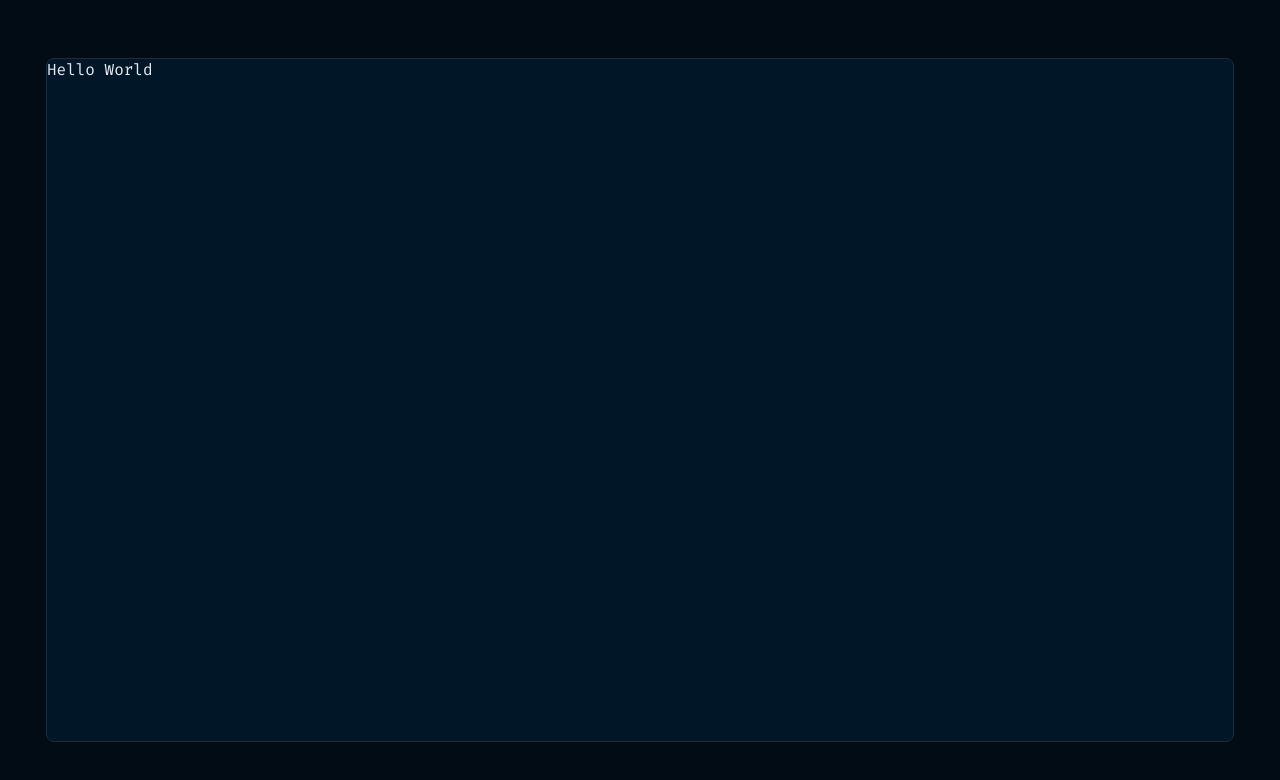
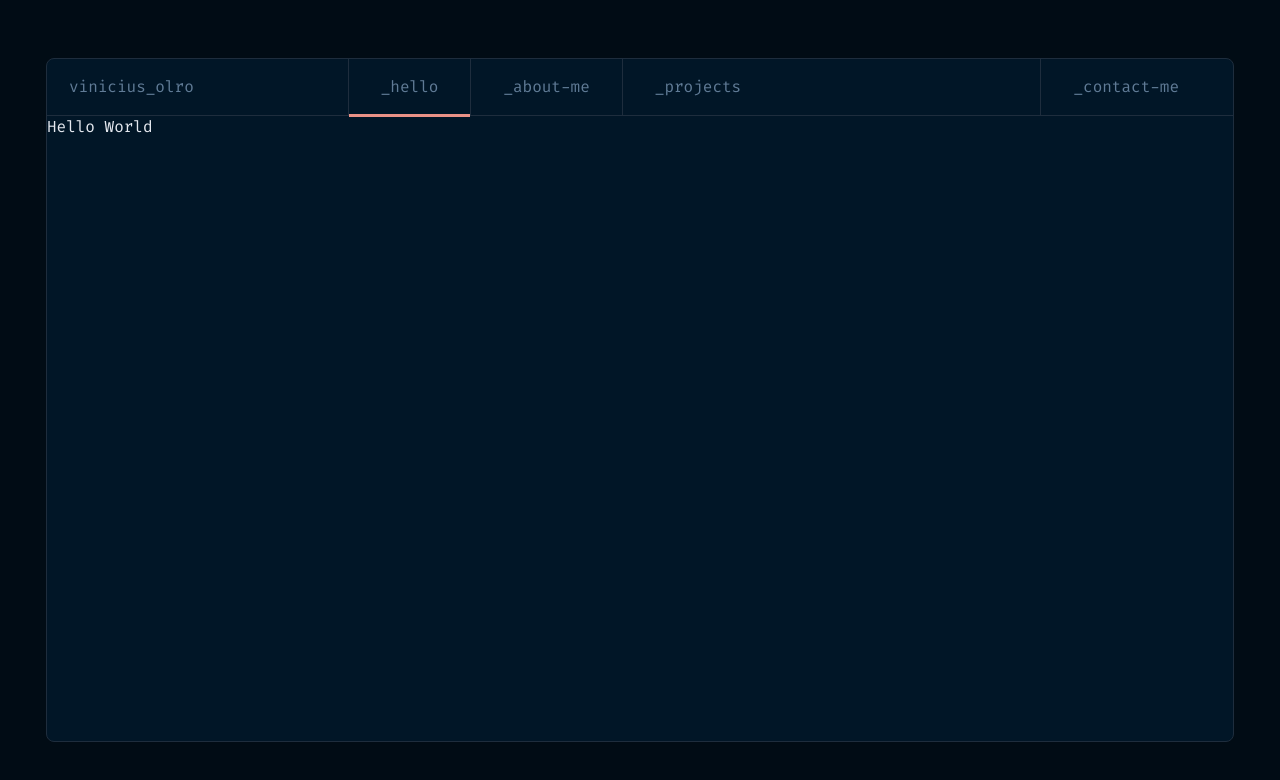
Before and after one commit to viniciusOlro/developer_portfolio, a Nuxt app: page / in a window 1280 px wide. Shown: the top 780 px of the page. Built offline with nearby package versions, Linux system fonts and the light colour scheme.

Commit message:
Start top menu

```diff
--- a/app.vue
+++ b/app.vue
@@ -1,5 +1,16 @@
 <template>
   <div id="container">
+    <header>
+      <h1>vinicius_olro</h1>
+      <nav>
+        <ul>
+          <li class="selected"><a href="#">_hello</a></li>
+          <li><a href="#">_about-me</a></li>
+          <li><a href="#">_projects</a></li>
+          <li><a href=" #">_contact-me</a></li>
+        </ul>
+      </nav>
+    </header>
     <nuxt-page />
   </div>
 </template>
@@ -10,7 +21,7 @@ export default {
 }
 </script>
 
-<style>
+<style lang="scss">
 @import url('https://fonts.googleapis.com/css2?family=Fira+Code:wght@300..700&display=swap');
 
 :root {
@@ -25,12 +36,14 @@ export default {
   font-size: 62.5%;
 }
 
-*, body {
+*,
+body {
   margin: 0;
   padding: 0;
 }
 
-html, body {
+html,
+body {
   height: 100%;
 }
 
@@ -44,12 +57,78 @@ body {
   justify-content: center;
 }
 
+ul {
+  list-style: none;
+  padding: 0;
+  margin: 0;
+}
+
+li {
+  margin: 0;
+  padding: 0;
+}
+
+a {
+  text-decoration: none;
+  color: inherit;
+  display: block;
+}
+
+
 #container {
   border: .1rem solid var(--secondary-color);
   border-radius: .8rem;
   height: calc(100vh - 14.42vh - .2rem);
   width: calc(100vw - 7.18vw - .2rem);
   background-color: var(--primary-color);
+
+  header {
+    color: var(--comment-color);
+    padding: 0 2.2rem;
+    display: flex;
+    border-bottom: .1rem solid var(--secondary-color);
+
+    h1 {
+      font-size: 1.6rem;
+      font-weight: normal;
+      margin: auto;
+      margin-right: 15.4rem;
+    }
+
+    nav {
+      width: 100%;
+      height: 5.6rem;
+
+      ul {
+        display: flex;
+        width: 100%;
+        height: 100%;
+
+        li {
+          padding: 0 3.2rem;
+          border-left: .1rem solid var(--secondary-color);
+          display: flex;
+          align-items: center;
+          position: relative;
+
+          &:last-child {
+            margin-left: auto;
+          }
+          &.selected {
+            &::after {
+              content: "";
+              position: absolute;
+              left: 0;
+              bottom: -.2rem;
+              height: .3rem;
+              width: 100%;
+              background-color: var(--warning-color);
+            }
+          }
+        }
+      }
+    }
+  }
 }
 
 @media (max-width: 768px) {
@@ -62,7 +141,12 @@ body {
   #container {
     height: calc(100vh - 3.2rem);
     width: calc(100vw - 3.2rem);
+
+    header {
+      nav {
+        display: none;
+      }
+    }
   }
 }
-
 </style>
--- a/package.json
+++ b/package.json
@@ -13,5 +13,8 @@
     "nuxt": "^3.15.4",
     "vue": "latest",
     "vue-router": "latest"
+  },
+  "devDependencies": {
+    "sass-embedded": "^1.85.0"
   }
 }
```
Also changed, not shown: 1 other file (tests, documents, lock files or other folders).
